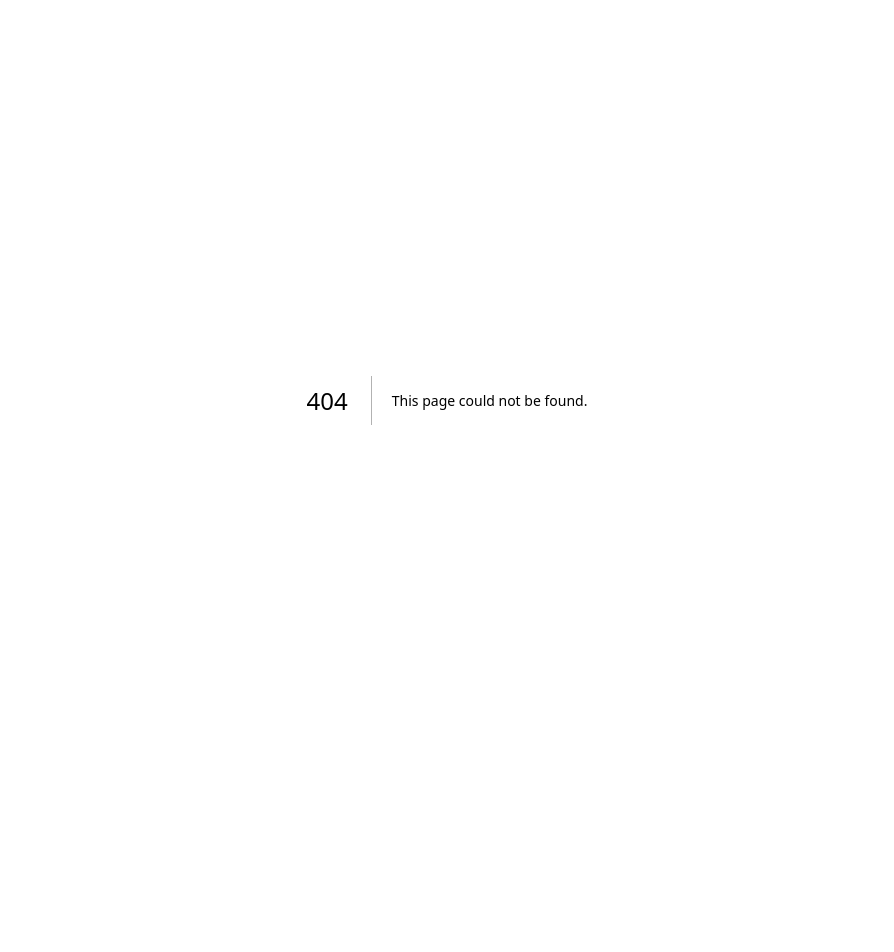
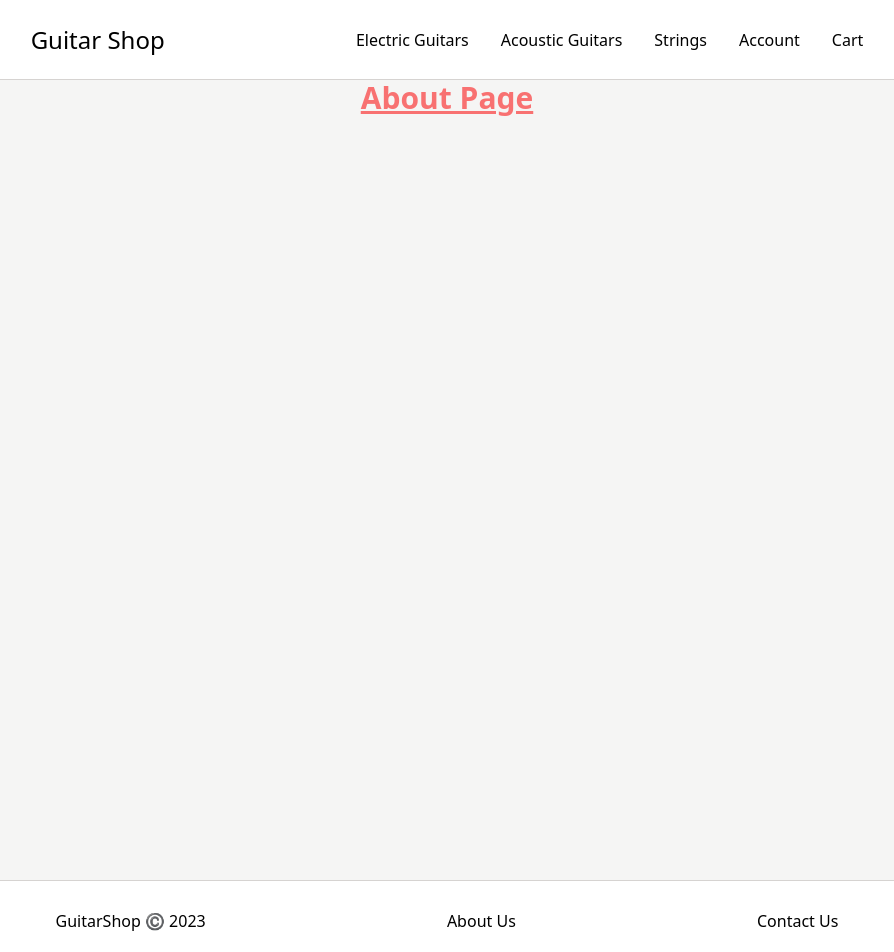
Before and after one commit to Zbigniew013/my-shop, a Next.js app: page /about in a window 1280 px wide. Before the commit this address had no page. Shown: the top 952 px of the page, without its empty margins (193-1087 px from the left). Before the commit the page ends 800 px from the top, so only its background shows below. Built offline with nearby package versions, Linux system fonts and the light colour scheme.

Commit message:
adding routes

```diff
--- a/components/footer.tsx
+++ b/components/footer.tsx
@@ -3,10 +3,10 @@ import Link from 'next/link';
 function Footer() {
   return (
     <div>
-      <footer className='flex sticky max-w-5xl mx-auto h-20 w-full flex-row items-center justify-around border-t border-stone-300 bg-white font-light '>
+      <footer className='flex max-w-5xl mx-auto h-20 w-full flex-row items-center justify-around border-t border-stone-300 bg-white font-light '>
         <div>GuitarShop ©️ 2023</div>
-        <Link href='about'>About Us</Link>
-        <Link href='contact'>Contact Us</Link>
+        <Link href='/about'>About Us</Link>
+        <Link href='/contact'>Contact Us</Link>
       </footer>
     </div>
   );
--- a/components/header.tsx
+++ b/components/header.tsx
@@ -3,7 +3,7 @@ import Link from 'next/link';
 function Header() {
   return (
     <div>
-      <div className='flex h-20 max-w-5xl w-full mx-auto flex-row items-center justify-around border-b border-stone-300 bg-white'>
+      <header className='flex h-20 max-w-5xl w-full mx-auto flex-row items-center justify-around border-b border-stone-300 bg-white'>
         <div className='text-2xl font-thin '>
           <Link href='/'>Guitar Shop</Link>
         </div>
@@ -11,10 +11,10 @@ function Header() {
           <Link href='/products/electric'>Electric Guitars</Link>
           <Link href='/products/acoustic'>Acoustic Guitars</Link>
           <Link href='/products/strings'>Strings</Link>
-          <Link href='account'>Account</Link>
-          <Link href='cart'>Cart</Link>
+          <Link href='/account'>Account</Link>
+          <Link href='/cart'>Cart</Link>
         </div>
-      </div>
+      </header>
     </div>
   );
 }
--- /dev/null
+++ b/components/layout.tsx
@@ -0,0 +1,15 @@
+import { ReactNode } from 'react';
+import Footer from './footer';
+import Header from './header';
+
+function Layout(props: { children: ReactNode }) {
+  return (
+    <div className='flex flex-col h-screen'>
+      <Header />
+      <main>{props.children}</main>
+      <Footer />
+    </div>
+  );
+}
+
+export default Layout;
--- a/pages/_app.tsx
+++ b/pages/_app.tsx
@@ -1,6 +1,11 @@
-import '@/styles/globals.css'
-import type { AppProps } from 'next/app'
+import Layout from '@/components/layout';
+import '@/styles/globals.css';
+import type { AppProps } from 'next/app';
 
 export default function App({ Component, pageProps }: AppProps) {
-  return <Component {...pageProps} />
+  return (
+    <Layout>
+      <Component {...pageProps} />
+    </Layout>
+  );
 }
--- a/pages/_document.tsx
+++ b/pages/_document.tsx
@@ -1,13 +1,13 @@
-import { Html, Head, Main, NextScript } from 'next/document'
+import { Html, Head, Main, NextScript } from 'next/document';
 
 export default function Document() {
   return (
-    <Html lang="en">
+    <Html lang='en'>
       <Head />
       <body>
         <Main />
         <NextScript />
       </body>
     </Html>
-  )
+  );
 }
--- /dev/null
+++ b/pages/about.tsx
@@ -0,0 +1,11 @@
+function About() {
+  return (
+    <div className='max-w-5xl w-full mx-auto bg-stone-100 h-screen '>
+      <h1 className='text-3xl font-bold text-center underline text-red-400'>
+        About Page
+      </h1>
+    </div>
+  );
+}
+
+export default About;
--- /dev/null
+++ b/pages/account.tsx
@@ -0,0 +1,11 @@
+function Account() {
+  return (
+    <div className='max-w-5xl w-full mx-auto bg-stone-100 h-screen '>
+      <h1 className='text-3xl font-bold text-center underline text-red-400'>
+        Account Page
+      </h1>
+    </div>
+  );
+}
+
+export default Account;
--- /dev/null
+++ b/pages/cart.tsx
@@ -0,0 +1,11 @@
+function Cart() {
+  return (
+    <div className='max-w-5xl w-full mx-auto bg-stone-100 h-screen '>
+      <h1 className='text-3xl font-bold text-center underline text-red-400'>
+        Cart Page
+      </h1>
+    </div>
+  );
+}
+
+export default Cart;
--- /dev/null
+++ b/pages/contact.tsx
@@ -0,0 +1,11 @@
+function Contact() {
+  return (
+    <div className='max-w-5xl w-full mx-auto bg-stone-100 h-screen '>
+      <h1 className='text-3xl font-bold text-center underline text-red-400'>
+        Contact Page{' '}
+      </h1>
+    </div>
+  );
+}
+
+export default Contact;
--- a/pages/index.tsx
+++ b/pages/index.tsx
@@ -1,35 +1,17 @@
 import Footer from '@/components/footer';
 import Header from '@/components/header';
-import Link from 'next/link';
 
 function HomePage() {
   return (
-    <>
-      <div>
-        <div className='flex h-20 max-w-5xl w-full mx-auto flex-row items-center justify-around border-b border-stone-300 bg-white'>
-          <div className='text-2xl font-thin '>
-            <Link href='/'>Guitar Shop</Link>
-          </div>
-          <div className='items-center space-x-8 font-light'>
-            <Link href='/products/electric'>Electric Guitars</Link>
-            <Link href='/products/acoustic'>Acoustic Guitars</Link>
-            <Link href='/products/strings'>Strings</Link>
-            <Link href='account'>Account</Link>
-            <Link href='cart'>Cart</Link>
-          </div>
-        </div>
-      </div>
-      <h1 className='text-3xl max-w-5xl mx-auto font-bold text-center w-full bg-stone-200 h-screen underline text-red-400'>
-        Hello world!
-      </h1>
-      <div>
-        <footer className='flex sticky max-w-5xl mx-auto h-20 w-full flex-row items-center justify-around border-t border-stone-300 bg-white font-light '>
-          <div>GuitarShop ©️ 2023</div>
-          <Link href='about'>About Us</Link>
-          <Link href='contact'>Contact Us</Link>
-        </footer>
-      </div>
-    </>
+    <div className='group flex flex-col h-screen'>
+      {/* <Header /> */}
+      <main className='max-w-5xl w-full mx-auto bg-stone-100 h-screen '>
+        <h1 className='text-3xl font-bold text-center underline text-red-400 '>
+          Main Page
+        </h1>
+      </main>
+      {/* <Footer /> */}
+    </div>
   );
 }
 export default HomePage;
--- /dev/null
+++ b/pages/products/[...slug]/index.tsx
@@ -0,0 +1,11 @@
+function SingleProduct() {
+  return (
+    <div className='max-w-5xl w-full mx-auto bg-stone-100 h-screen '>
+      <h1 className='text-3xl font-bold text-center underline text-red-400'>
+        The Single Product Page
+      </h1>
+    </div>
+  );
+}
+
+export default SingleProduct;
--- /dev/null
+++ b/pages/products/index.tsx
@@ -0,0 +1,11 @@
+function ProductsPage() {
+  return (
+    <div className='max-w-5xl w-full mx-auto bg-stone-100 h-screen '>
+      <h1 className='text-3xl font-bold text-center underline text-red-400'>
+        The Products Page
+      </h1>
+    </div>
+  );
+}
+
+export default ProductsPage;
```
